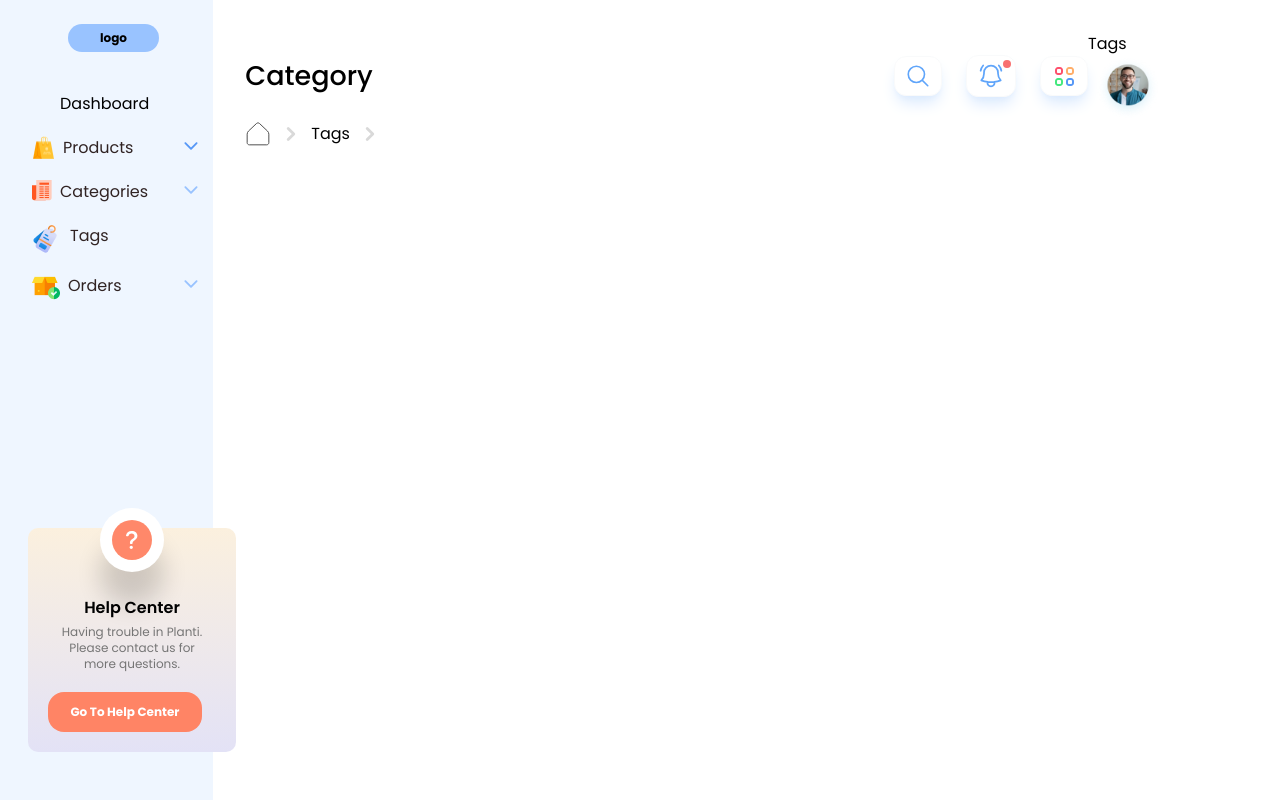
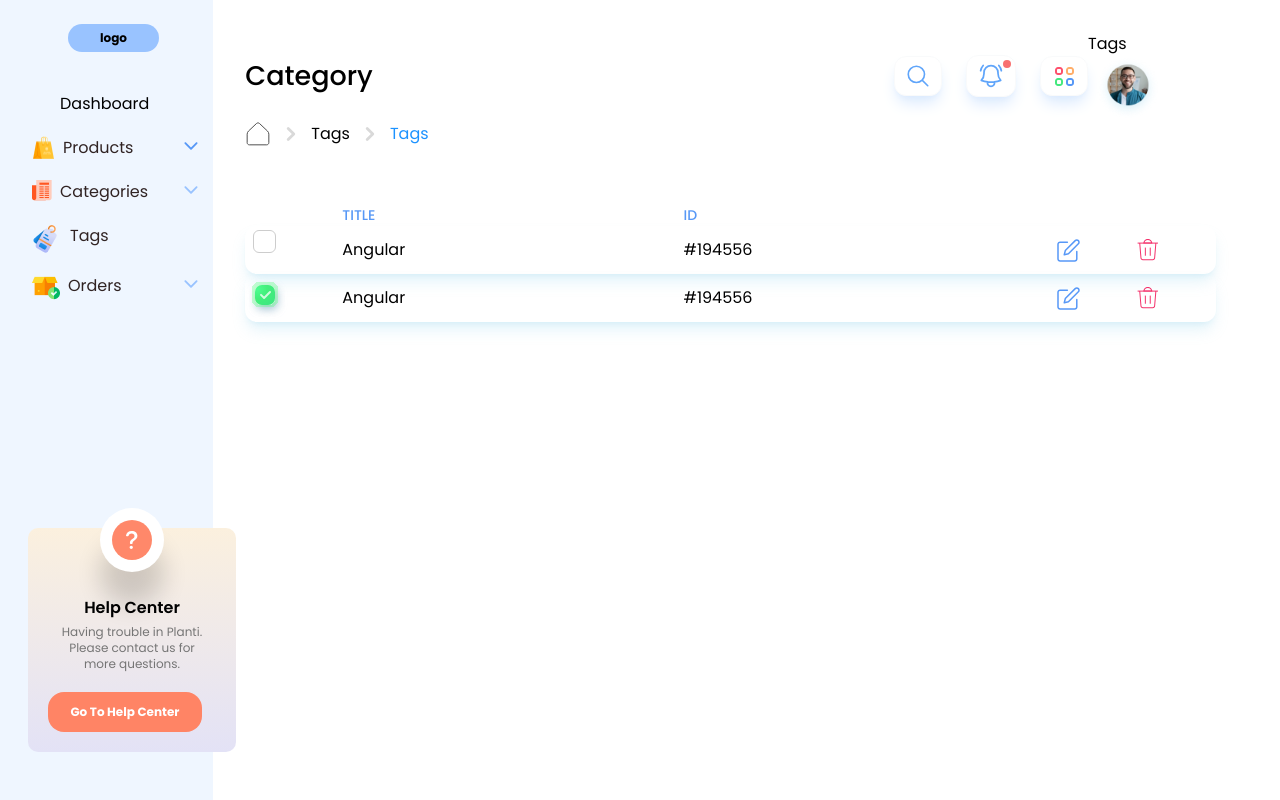
Before and after one commit to devabrahman/PD-1.0, a React (Create React App) app: page /tags in a window 1280 px wide. Built offline with nearby package versions, Linux system fonts and the light colour scheme.

Commit message:
Tags page design

```diff
--- a/src/pages/Tags.js
+++ b/src/pages/Tags.js
@@ -1,11 +1,70 @@
 import Breadcrumbs from 'components/common/Breadcrumbs';
 import Layout from 'components/common/Layout';
+import DeleteIcon from 'components/SVGIcons/DeleteIcon';
+import EditIcon from 'components/SVGIcons/Editicon';
+import RectangleIcon from 'components/SVGIcons/RectangleIcon';
+import RightMarkIcon from 'components/SVGIcons/RightMarkIcon';
+// import { BiChevronDown, BiChevronUp } from 'react-icons/bi';
+import DeletePopup from 'components/common/DeletePopup';
+import { useState } from 'react';
 
 const Tags = () => {
+  const [isOpen, setIsOpen] = useState(false);
   return (
-    <Layout title="Category">
-      <Breadcrumbs rootTitle="Tags" />
-    </Layout>
+    <>
+      <Layout title="Category">
+        <Breadcrumbs rootTitle="Tags" subTitle="Tags" />
+
+        <table className="w-full table-auto mt-14">
+          <thead className="uppercase font-medium text-[#5798F6] text-sm">
+            <tr className=" font-medium">
+              <th className="w-24"></th>
+              <th className="font-medium text-left">TITLE</th>
+              <th className="text-left font-medium">ID</th>
+              <th className="w-20"></th>
+              <th className="w-20"></th>
+            </tr>
+          </thead>
+          <tbody>
+            <tr className="rounded-xl shadow-lg shadow-[#87CEEB]/25">
+              <td className="my-2">
+                <RectangleIcon />
+              </td>
+              <td className="py-3">
+                <p>Angular</p>
+              </td>
+              <td className="text-left">
+                <p>#194556</p>
+              </td>
+              <td className="cursor-pointer">
+                <EditIcon />
+              </td>
+              <td className="cursor-pointer" onClick={() => setIsOpen(true)}>
+                <DeleteIcon />
+              </td>
+            </tr>
+            <tr className="rounded-xl shadow-lg shadow-[#87CEEB]/25 mt-5">
+              <td>
+                <RightMarkIcon />
+              </td>
+              <td className="py-3">
+                <p>Angular</p>
+              </td>
+              <td className="text-left">
+                <p>#194556</p>
+              </td>
+              <td className="cursor-pointer">
+                <EditIcon />
+              </td>
+              <td className="cursor-pointer" onClick={() => setIsOpen(true)}>
+                <DeleteIcon />
+              </td>
+            </tr>
+          </tbody>
+        </table>
+      </Layout>
+      <DeletePopup isOpen={isOpen} setIsOpen={(event) => setIsOpen(event)} />
+    </>
   );
 };
 
```
